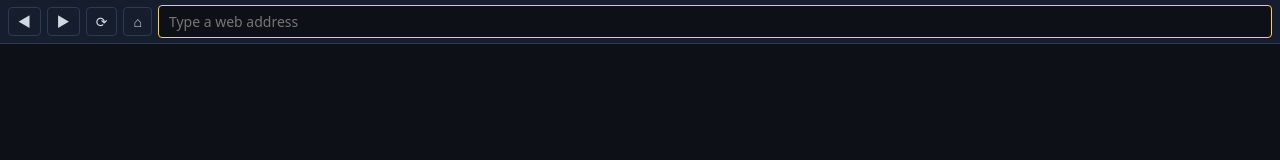
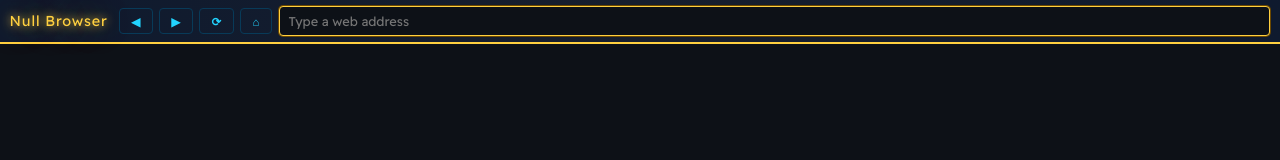
Before and after one commit to kd8pgk/ASL-DVS, an Electron app: page nullbrowser/ui/index.html in a window 1280 px wide. Drawn offline with Linux system fonts and the light colour scheme; no server answers.

Commit message:
Null Browser 0.1.0: the repo's shared look (Readex Pro, Node Control colors and sizes)
Co-Authored-By: Claude Opus 5.5 <noreply@anthropic.com>
Claude-Session: https://claude.ai/code/session_01TvyggU9rvC6Dh2baSTvnLv

```diff
--- a/nullbrowser/ui/index.html
+++ b/nullbrowser/ui/index.html
@@ -2,12 +2,13 @@
 <html lang="en">
 <head>
 <meta charset="utf-8">
-<meta http-equiv="Content-Security-Policy" content="default-src 'none'; script-src 'self'; style-src 'self'; img-src 'self' data:">
+<meta http-equiv="Content-Security-Policy" content="default-src 'none'; script-src 'self'; style-src 'self'; font-src 'self'; img-src 'self' data:">
 <title>Null Browser</title>
 <link rel="stylesheet" href="style.css">
 </head>
 <body>
 <header id="bar">
+  <span class="logo">Null Browser</span>
   <button id="back" type="button" title="Back (Alt+Left)" aria-label="Back">&#9664;</button>
   <button id="forward" type="button" title="Forward (Alt+Right)" aria-label="Forward">&#9654;</button>
   <button id="reload" type="button" title="Reload (Ctrl+R)" aria-label="Reload">&#10227;</button>
@@ -23,7 +24,7 @@
   <p id="msg-text"></p>
   <p id="msg-mono" class="mono" hidden></p>
   <div class="row">
-    <button id="msg-main" type="button" hidden></button>
+    <button id="msg-main" type="button" class="primary" hidden></button>
     <button id="msg-retry" type="button">Try again</button>
   </div>
 </main>
--- a/nullbrowser/ui/style.css
+++ b/nullbrowser/ui/style.css
@@ -1,33 +1,86 @@
-:root {
-  --bg: #0d1117;
-  --surface: #161e2e;
-  --border: #2a3a52;
-  --text: #cfd8e3;
-  --muted: #8b98a8;
-  --amber: #ffd040;
-  --green: #4ade80;
-  --red: #f87171;
-  --sans: system-ui, -apple-system, "Segoe UI", sans-serif;
-  --mono: ui-monospace, "DejaVu Sans Mono", monospace;
+@font-face{font-family:"Readex Pro";font-style:normal;font-weight:400;font-display:swap;src:url(fonts/readex-pro-400.woff2) format("woff2")}
+@font-face{font-family:"Readex Pro";font-style:normal;font-weight:700;font-display:swap;src:url(fonts/readex-pro-700.woff2) format("woff2")}
+:root{
+  --bg:#0d1117;--surface:#161e2e;--surface2:#1e2a3f;
+  --border:#2e4060;--border2:#3a5278;
+  --amber:#ffd040;--amber-dim:#6b4800;
+  --green:#00ffb0;--green-dim:#005538;
+  --red:#ff3d5a;--red-dim:#6b0e20;
+  --blue:#22d4ff;--blue-dim:#083a58;
+  --text:#ffffff;--text-bright:#f0f8ff;--muted:#aab8cc;
+  --sans:"Readex Pro",Arial,Helvetica,sans-serif;
+  --mono:ui-monospace,Menlo,Consolas,"DejaVu Sans Mono",monospace;
+  --fs-xs:.66rem;--fs-sm:.72rem;--fs-base:.8rem;--fs-md:.9rem;--fs-lg:1rem;--fs-logo:1.21rem;
 }
+button,input,select{font-family:var(--sans)}
+textarea,pre,code{font-family:var(--mono)!important}
 * { box-sizing: border-box; }
-html, body { margin: 0; height: 100%; background: var(--bg); color: var(--text); font-family: var(--sans); font-size: 14px; overflow: hidden; }
 [hidden] { display: none !important; }
-#bar { height: 44px; display: flex; align-items: center; gap: 6px; padding: 0 8px; background: var(--surface); border-bottom: 1px solid var(--border); }
-button { background: transparent; color: var(--text); border: 1px solid var(--border); border-radius: 4px; padding: 4px 9px; font: inherit; cursor: pointer; }
-button:hover:not(:disabled) { border-color: var(--amber); color: var(--amber); }
+html, body { height: 100%; margin: 0; }
+body {
+  background: var(--bg);
+  color: var(--text);
+  font-family: var(--sans);
+  font-size: var(--fs-base);
+  line-height: 1.4;
+  color-scheme: dark;
+  overflow: hidden;
+}
+#bar {
+  height: 44px;
+  display: flex;
+  align-items: center;
+  gap: .4rem;
+  padding: 0 .6rem;
+  background: linear-gradient(90deg, #0f1a2e, #161e2e 50%, #0f1a2e);
+  border-bottom: 2px solid var(--amber);
+}
+.logo {
+  font-size: var(--fs-md);
+  color: var(--amber);
+  letter-spacing: .06em;
+  white-space: nowrap;
+  text-shadow: 0 0 10px rgba(255,208,64,.9), 0 0 30px rgba(255,208,64,.5);
+  margin-right: .3rem;
+}
+button {
+  font-family: var(--sans);
+  font-size: var(--fs-sm);
+  font-weight: bold;
+  letter-spacing: .05em;
+  color: var(--blue);
+  background: transparent;
+  border: 1px solid var(--blue-dim);
+  border-radius: 4px;
+  padding: .3rem .7rem;
+  cursor: pointer;
+  transition: all .14s;
+  white-space: nowrap;
+}
+button:hover:not(:disabled) { filter: brightness(1.6); box-shadow: 0 0 12px currentColor; }
+button:active:not(:disabled) { transform: scale(.96); }
 button:disabled { opacity: .35; cursor: default; }
+button.primary { color: var(--green); border-color: var(--green-dim); }
 #form { flex: 1; min-width: 0; }
-#addr { width: 100%; background: var(--bg); color: var(--text); border: 1px solid var(--border); border-radius: 4px; padding: 6px 10px; font: inherit; }
-#addr:focus { outline: none; border-color: var(--amber); }
-.sec { font-size: 12px; padding: 3px 8px; border-radius: 4px; white-space: nowrap; }
-.sec.ok { color: var(--green); border: 1px solid var(--green); }
-.sec.bad { color: var(--red); border: 1px solid var(--red); }
-.notice { position: absolute; top: 52px; right: 12px; max-width: 420px; padding: 8px 12px; background: var(--surface); border: 1px solid var(--amber); color: var(--amber); border-radius: 4px; z-index: 2; }
+#addr {
+  width: 100%;
+  font-family: var(--sans);
+  font-size: var(--fs-base);
+  color: var(--text);
+  background: var(--bg);
+  border: 1px solid var(--border2);
+  border-radius: 4px;
+  padding: .4rem .55rem;
+}
+#addr:focus { outline: none; border-color: var(--amber); box-shadow: 0 0 0 1px var(--amber-dim); }
+.sec { font-size: var(--fs-xs); font-weight: bold; letter-spacing: .1em; text-transform: uppercase; padding: .2rem .5rem; border-radius: 4px; white-space: nowrap; }
+.sec.ok { color: var(--green); border: 1px solid var(--green-dim); }
+.sec.bad { color: var(--red); border: 1px solid var(--red-dim); }
+.notice { position: absolute; top: 52px; right: 12px; max-width: 420px; padding: .45rem .7rem; background: var(--surface); border: 1px solid var(--amber-dim); color: var(--amber); border-radius: 4px; z-index: 2; }
 .msg, .blank { position: absolute; top: 44px; left: 0; right: 0; bottom: 0; display: flex; flex-direction: column; align-items: center; justify-content: center; padding: 24px; text-align: center; }
-.msg h1, .blank h1 { font-size: 20px; font-weight: 600; margin: 0 0 10px; }
-.blank h1 { color: var(--amber); letter-spacing: .08em; }
-.msg p, .blank p { margin: 4px 0; max-width: 640px; color: var(--muted); }
-.mono { font-family: var(--mono); font-size: 12px; word-break: break-all; color: var(--text) !important; }
+.msg h1, .blank h1 { font-size: var(--fs-lg); font-weight: bold; letter-spacing: .06em; text-transform: uppercase; margin: 0 0 .6rem; color: var(--amber); }
+.blank h1 { font-size: var(--fs-logo); letter-spacing: .1em; text-shadow: 0 0 10px rgba(255,208,64,.9), 0 0 30px rgba(255,208,64,.5), 0 0 60px rgba(255,208,64,.2); }
+.msg p, .blank p { margin: .25rem 0; max-width: 640px; color: var(--muted); font-size: var(--fs-md); }
+.mono { font-family: var(--mono); font-size: var(--fs-sm); word-break: break-all; color: var(--text) !important; }
 .warn { color: var(--amber) !important; }
-.row { display: flex; gap: 8px; margin-top: 14px; }
+.row { display: flex; gap: .5rem; margin-top: 1rem; }
```
Also changed, not shown: CLAUDE.md (+4 -0 lines), changelogs/nullbrowser.md (+1 -0 lines), nullbrowser/test/smoke.js (+3 -0 lines), nullbrowser/ui/fonts/readex-pro-400.woff2 (added), nullbrowser/ui/fonts/readex-pro-700.woff2 (added), 2 other files.
